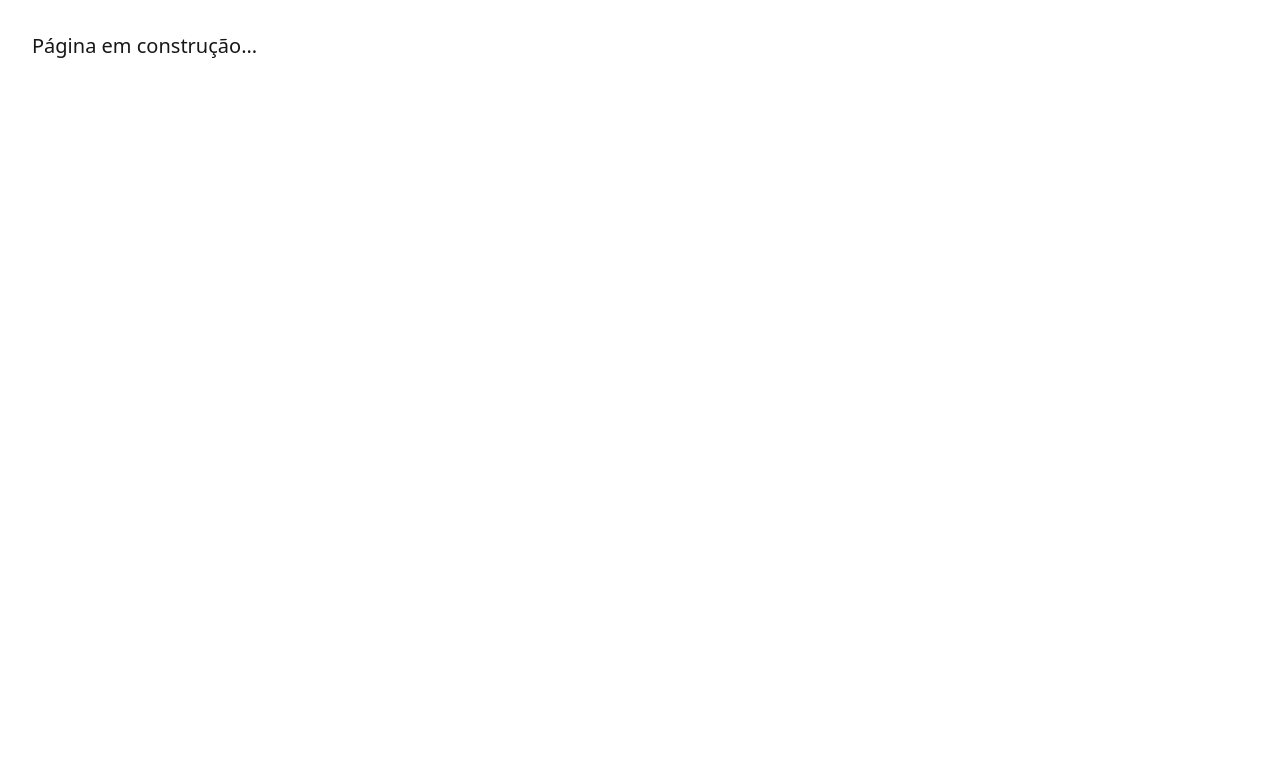
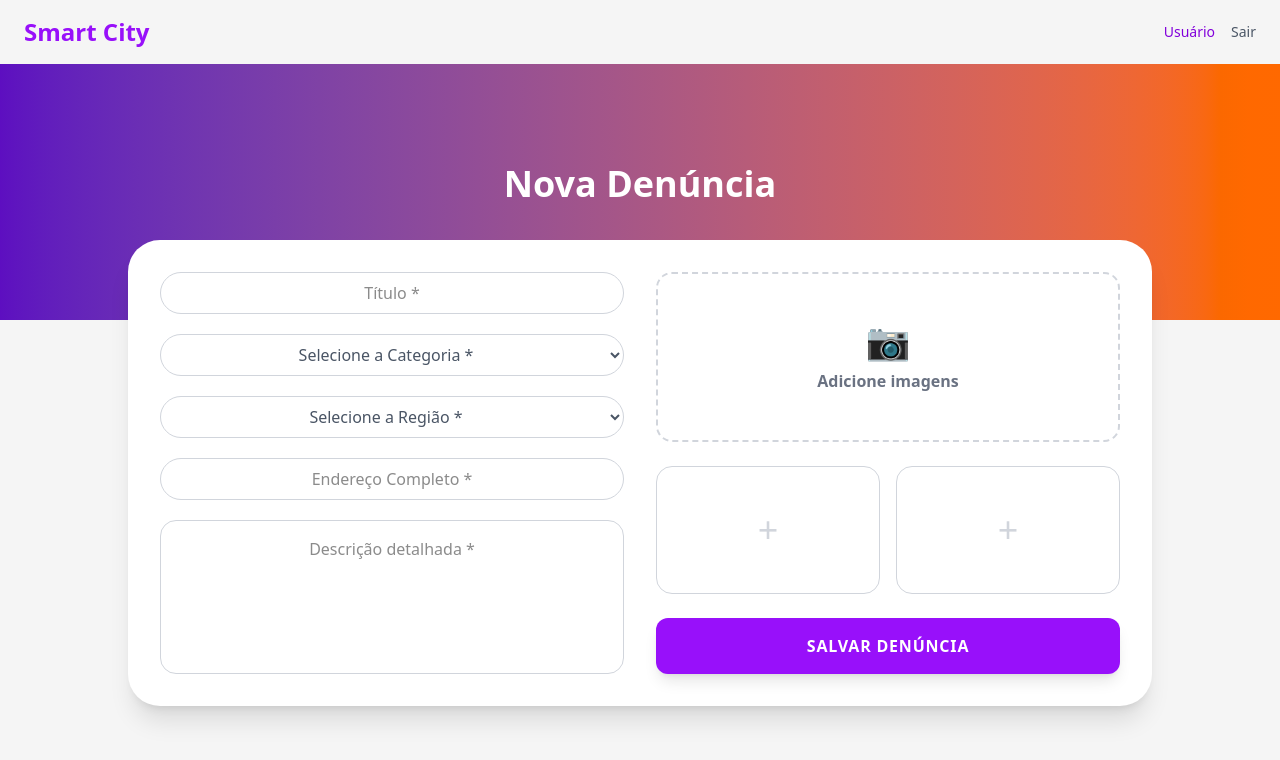
Before and after one commit to Cecimedeiros/Smart-City, a Next.js app: page /demandas/nova in a window 1280 px wide. Shown: the top 760 px of the page. Built offline with nearby package versions, Linux system fonts and the light colour scheme.

Commit message:
Feat: Add tela de solicitações/formulário

```diff
--- a/src/app/(public)/demandas/nova/page.tsx
+++ b/src/app/(public)/demandas/nova/page.tsx
@@ -1,3 +1,29 @@
-export default function Page() {
-  return <div className="p-8 text-xl">Página em construção...</div>;
+// app/nova-demanda/page.tsx (ou onde você renderiza o formulário)
+'use client'
+
+import { FormDemanda } from "../../../../components/demands/FormDemanda"; // Importe seu componente aqui
+
+export default function NovaDemandaPage() {
+  return (
+    <div className="min-h-screen bg-neutral-100"> {/* Fundo cinza claro da página */}
+      {/* Header */}
+      <header className="fixed top-0 left-0 right-0 z-50 bg-neutral-100 px-6 py-4 flex justify-between items-center">
+        <h1 className="text-2xl font-bold text-purple-600">Smart City</h1>
+        <div className="flex gap-4 items-center">
+          <span className="text-sm font-medium text-purple-700">Usuário</span>
+          <button className="text-sm text-gray-600 hover:text-gray-900">Sair</button>
+        </div>
+      </header>
+
+      {/* Banner de Gradiente */}
+      <div className="h-64 bg-gradient-to-r from-violet-800 to-orange-500 flex items-center justify-center text-center mt-16 pt-8 pb-12"> {/* mt-16 para descer do header fixo */}
+        <h2 className="text-4xl font-bold text-white px-4">Nova Denúncia</h2>
+      </div>
+
+      {/* Área do Formulário */}
+      <main className="flex justify-center -mt-20 px-4 pb-16"> {/* -mt-20 para o card subir sobre o banner */}
+        <FormDemanda />
+      </main>
+    </div>
+  );
 }
--- /dev/null
+++ b/src/components/demands/FormDemanda.tsx
@@ -0,0 +1,191 @@
+'use client'
+
+import { useState, useRef } from 'react'
+import { useDemandStore } from '@/stores/useDemandStore'
+import { Demand } from '@/types/demand'
+
+const CATEGORIAS = [
+  "Iluminação Pública",
+  "Manutenção de vias",
+  "Saneamento",
+  "Coleta de lixo",
+  "Fiscalização",
+  "Segurança",
+  "Sinalização de Trânsito",
+  "Outros Empecilhos"
+]
+
+const REGIOES = [
+    "Região Metropolitana do Recife",
+    "Zona da Mata",
+    "Agreste",
+    "Sertão",
+    "Outra"
+]
+
+export function FormDemanda() {
+  const addDemand = useDemandStore((state) => state.addDemand)
+  const fileInputRef = useRef<HTMLInputElement>(null)
+
+  // Estado para armazenar as imagens selecionadas (preview)
+  const [images, setImages] = useState<string[]>([])
+
+  const [formData, setFormData] = useState({
+    titulo: '',
+    categoria: '',
+    regiao: '',
+    endereco: '',
+    descricao: ''
+  })
+
+  // Função para lidar com a seleção de arquivos
+  const handleFileChange = (e: React.ChangeEvent<HTMLInputElement>) => {
+    if (e.target.files) {
+      const newFiles = Array.from(e.target.files)
+      const newUrls = newFiles.map(file => URL.createObjectURL(file))
+      setImages(prev => [...prev, ...newUrls].slice(0, 3)) // Limita a 3 imagens
+    }
+  }
+
+  const removeImage = (indexToRemove: number, e: React.MouseEvent) => {
+  e.stopPropagation(); // Impede que o clique abra a janela de seleção de arquivos
+  setImages(prev => prev.filter((_, index) => index !== indexToRemove));
+  };
+
+  const handleSubmit = (e: React.FormEvent) => {
+    e.preventDefault()
+
+    if (!formData.titulo || !formData.categoria || !formData.regiao || !formData.endereco || !formData.descricao) {
+      alert("⚠️ Preencha todos os campos obrigatórios!")
+      return
+    }
+
+    const novaDenuncia: Demand = {
+      id: Math.random().toString(36).substring(2, 9),
+      title: formData.titulo,
+      location: formData.endereco,
+      category: formData.categoria as any,
+      region: formData.regiao as any,
+      status: "Aberta", // Fixo pois é nova
+      priority: "Media", // Fixo pois removemos o campo
+      description: formData.descricao,
+      createdAt: new Date().toLocaleDateString('pt-BR')
+    }
+
+    addDemand(novaDenuncia)
+    alert("✅ Demanda salva com sucesso!")
+
+    // LIMPA TUDO: Texto e Imagens
+    setFormData({ titulo: '', categoria: '', regiao: '', endereco: '', descricao: '' })
+    setImages([])
+  }
+
+  return (
+    <form onSubmit={handleSubmit} className="bg-white p-8 rounded-[2rem] shadow-xl w-full max-w-5xl grid grid-cols-1 md:grid-cols-2 gap-8">
+
+      {/* COLUNA ESQUERDA */}
+      <div className="flex flex-col gap-5">
+        <input
+          type="text" required placeholder="Título *"
+          className="w-full py-2 border border-gray-300 rounded-full text-center outline-none focus:border-purple-500"
+          value={formData.titulo}
+          onChange={(e) => setFormData({...formData, titulo: e.target.value})}
+        />
+
+        <select
+          required className="w-full py-2 border border-gray-300 rounded-full text-center outline-none bg-white text-gray-600 focus:border-purple-500"
+          value={formData.categoria}
+          onChange={(e) => setFormData({...formData, categoria: e.target.value})}
+        >
+          <option value="" disabled>Selecione a Categoria *</option>
+          {CATEGORIAS.map(cat => <option key={cat} value={cat}>{cat}</option>)}
+        </select>
+
+        <select
+          required className="w-full py-2 border border-gray-300 rounded-full text-center outline-none bg-white text-gray-600 focus:border-purple-500"
+          value={formData.regiao}
+          onChange={(e) => setFormData({...formData, regiao: e.target.value})}
+        >
+          <option value="" disabled>Selecione a Região *</option>
+          {REGIOES.map(reg => <option key={reg} value={reg}>{reg}</option>)}
+        </select>
+
+        <input
+          type="text" required placeholder="Endereço Completo *"
+          className="w-full py-2 border border-gray-300 rounded-full text-center outline-none focus:border-purple-500"
+          value={formData.endereco}
+          onChange={(e) => setFormData({...formData, endereco: e.target.value})}
+        />
+
+        <textarea
+          required placeholder="Descrição detalhada *" rows={5}
+          className="w-full py-4 px-6 border border-gray-300 rounded-2xl outline-none focus:border-purple-500 resize-none text-center"
+          value={formData.descricao}
+          onChange={(e) => setFormData({...formData, descricao: e.target.value})}
+        />
+      </div>
+
+      {/* COLUNA DIREITA */}
+      <div className="flex flex-col gap-6">
+
+        {/* Input escondido que atende a todos os cliques de imagem */}
+        <input
+            type="file" ref={fileInputRef} className="hidden"
+            multiple accept="image/*" onChange={handleFileChange}
+        />
+
+        {/* Área Principal de Imagem */}
+       <div
+        onClick={() => fileInputRef.current?.click()}
+        className="relative flex-grow border-2 border-dashed border-gray-300 rounded-2xl flex flex-col items-center justify-center overflow-hidden hover:border-purple-400 transition-colors cursor-pointer"
+        >
+        {images[0] ? (
+            <>
+            <img src={images[0]} alt="Preview" className="w-full h-full object-cover" />
+            <button
+                onClick={(e) => removeImage(0, e)}
+                className="absolute top-2 right-2 bg-red-500 text-white w-8 h-8 rounded-full flex items-center justify-center shadow-lg hover:bg-red-600 transition-colors"
+            >
+                ✕
+            </button>
+            </>
+        ) : (
+            <>
+            <span className="text-4xl mb-2">📷</span>
+            <p className="font-semibold text-gray-500 text-center px-4">Adicione imagens</p>
+            </>
+        )}
+        </div>
+
+        {/* Espaços Extras */}
+        <div className="flex gap-4">
+        {[1, 2].map((i) => (
+            <div
+            key={i}
+            onClick={() => fileInputRef.current?.click()}
+            className="relative w-1/2 h-32 border border-gray-300 rounded-2xl flex items-center justify-center overflow-hidden hover:bg-gray-50 cursor-pointer"
+            >
+            {images[i] ? (
+                <>
+                <img src={images[i]} alt="Preview small" className="w-full h-full object-cover" />
+                <button
+                    onClick={(e) => removeImage(i, e)}
+                    className="absolute top-1 right-1 bg-red-500 text-white w-6 h-6 rounded-full flex items-center justify-center text-xs shadow-md hover:bg-red-600 transition-colors"
+                >
+                    ✕
+                </button>
+                </>
+            ) : (
+                <span className="text-4xl text-gray-300">+</span>
+            )}
+            </div>
+        ))}
+        </div>
+
+        <button type="submit" className="w-full bg-purple-600 hover:bg-purple-700 text-white font-bold py-4 rounded-xl transition-all shadow-lg active:scale-95 uppercase tracking-wider">
+          Salvar Denúncia
+        </button>
+      </div>
+    </form>
+  )
+}
```
Also changed, not shown: src/stores/useDemandStore.ts (+53 -68 lines), src/types/demand.ts (+4 -4 lines), src/app/layout.tsx (line endings or trailing spaces), 2 other files (tests, documents, lock files or other folders).
